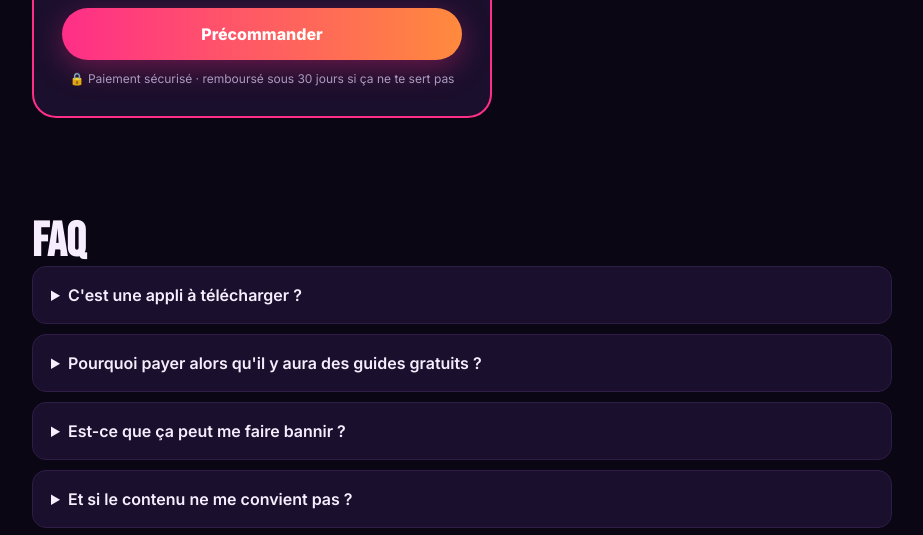
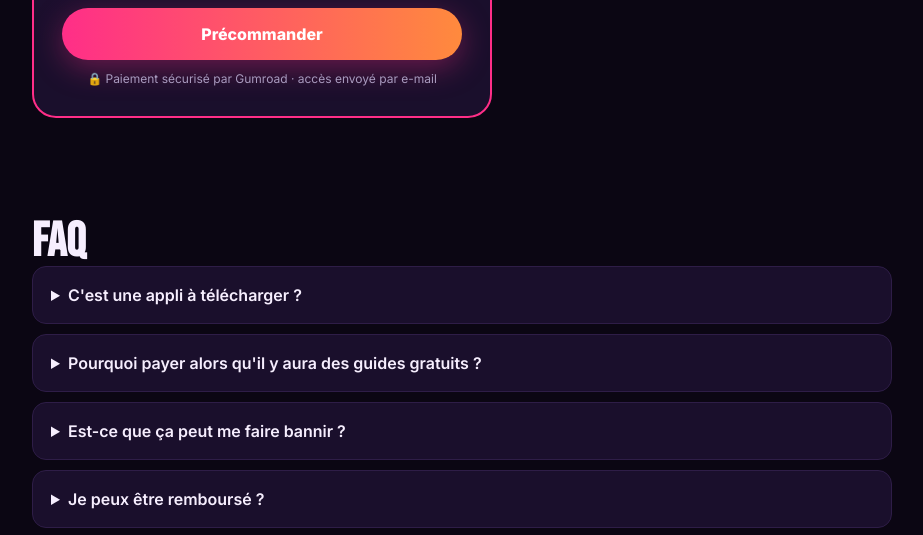
Before and after one commit to nightdrop-fr/nightdrop-fr.github.io, a plain HTML site: page index.html in a window 1280 px wide. Shown: the part 2171-2706 px from the top of the page, without its empty margins (58-981 px from the left). Drawn offline with Linux system fonts and the light colour scheme.

Commit message:
Add files via upload

```diff
--- a/index.html
+++ b/index.html
@@ -18,6 +18,7 @@ header{position:sticky;top:0;z-index:20;background:rgba(11,6,19,.88);backdrop-fi
 .logo{font-family:'Bebas Neue';font-size:32px;letter-spacing:2px;background:linear-gradient(90deg,var(--pink),var(--orange));-webkit-background-clip:text;background-clip:text;color:transparent}
 .nav a{color:var(--mute);text-decoration:none;font-size:14px;margin:0 12px}
 .nav a:hover{color:var(--text)}
+.nav a.btn{color:#fff;margin:0}
 @media(max-width:720px){.nav .links{display:none}}
 .btn{display:inline-block;background:linear-gradient(90deg,var(--pink),var(--orange));color:#fff;padding:14px 26px;border-radius:999px;font-weight:800;text-decoration:none;box-shadow:0 8px 30px rgba(255,46,136,.35);text-align:center}
 .btn.sm{padding:10px 18px;font-size:14px}
@@ -230,7 +231,7 @@ footer{border-top:1px solid var(--line);margin-top:40px;padding:30px 0;color:var
           <li>Toutes les mises à jour, à vie</li>
         </ul>
         <a class="btn" data-buy="lifetime" href="https://nightdropfr.gumroad.com/l/dmwuy" target="_blank" rel="noopener">Précommander</a>
-        <div class="secure">🔒 Paiement sécurisé · remboursé sous 30 jours si ça ne te sert pas</div>
+        <div class="secure">🔒 Paiement sécurisé par Gumroad · accès envoyé par e-mail</div>
       </div>
     </div>
   </div>
@@ -242,7 +243,7 @@ footer{border-top:1px solid var(--line);margin-top:40px;padding:30px 0;color:var
     <details><summary>C'est une appli à télécharger ?</summary><p>Non, c'est une appli web : tu l'ouvres dans le navigateur de ton téléphone, tu l'ajoutes à ton écran d'accueil, et c'est tout. Ça marche sur iPhone et Android.</p></details>
     <details><summary>Pourquoi payer alors qu'il y aura des guides gratuits ?</summary><p>Parce que tout est au même endroit, en français, trié par efficacité, et que ton tracker garde ta progression. Pas de pubs, pas de vidéos de 20 minutes pour une info de 10 secondes.</p></details>
     <details><summary>Est-ce que ça peut me faire bannir ?</summary><p>Non. On ne propose aucune triche, aucun mod, aucun glitch d'argent ni boost de compte : uniquement des méthodes normales du jeu et des conseils.</p></details>
-    <details><summary>Et si le contenu ne me convient pas ?</summary><p>Demande un remboursement dans les 30 jours, directement depuis ton reçu.</p></details>
+    <details><summary>Je peux être remboursé ?</summary><p>Non. L'appli est un contenu numérique accessible immédiatement après l'achat : en achetant, tu acceptes d'y accéder tout de suite et tu renonces à ton droit de rétractation. En cas de problème d'accès, contacte-nous et on règle ça.</p></details>
     <details><summary>C'est officiel ?</summary><p>Non. NIGHT DROP est un outil indépendant, non affilié à Rockstar Games ni à Take-Two Interactive.</p></details>
   </div>
 </section>
```
